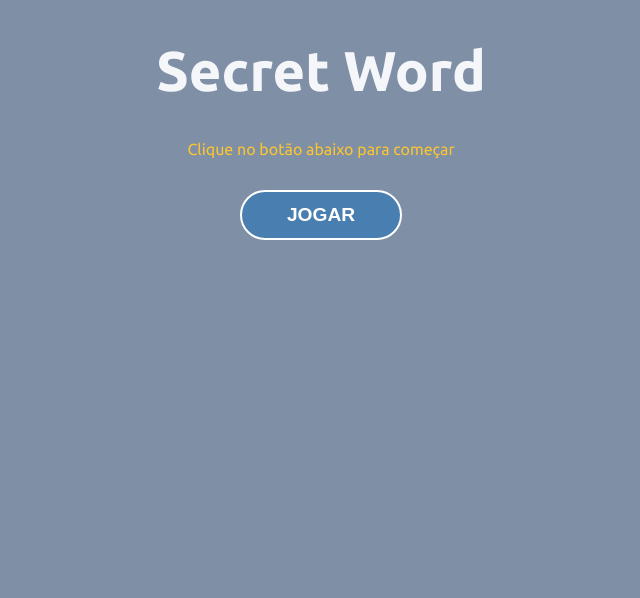
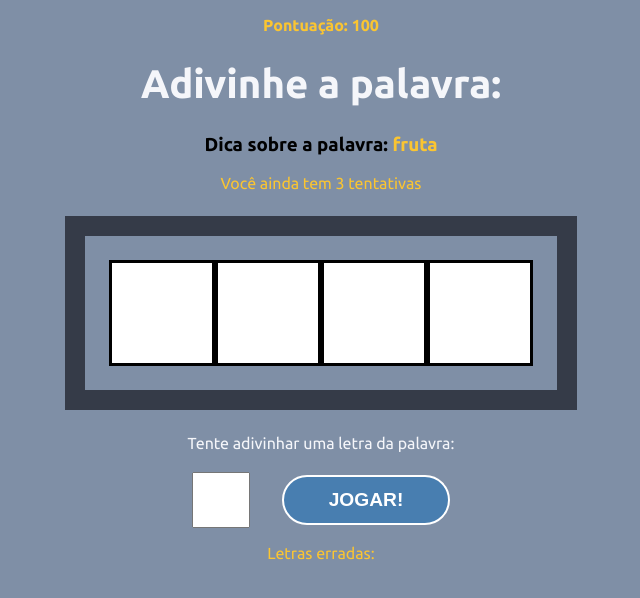
Before and after one commit to torressg/SecretWord, a React (Vite) app: page / in a window 1280 px wide. Shown: the top 598 px of the page, without its empty margins (319-959 px from the left). Built offline with nearby package versions, Linux system fonts and the light colour scheme.

Commit message:
Logic Game

```diff
--- a/src/App.jsx
+++ b/src/App.jsx
@@ -46,6 +46,9 @@ function App() {
 
   // start the game
   function handleStart() {
+    // clear letters
+    clearLetterStates()
+
     // pick word and pick category
     const {word, category} = pickWordAndCategory()
 
@@ -94,7 +97,7 @@ function App() {
     setGuessedLetters([])
     setWrongLetters([])
   }
-
+  // check lose condition
   useEffect(() => {
     if(guesses <= 0) {
       clearLetterStates()
@@ -102,6 +105,19 @@ function App() {
       setGameStage(stages[2].name)
     }
   }, [guesses])
+
+  // check win condition
+  useEffect(() => {
+
+    const uniqueLetters = [... new Set(letters)]
+
+    if(guessedLetters.length === uniqueLetters.length){
+      setScore((actualScore) => actualScore += 50)
+
+      handleStart()
+    }
+
+  },[guessedLetters])
 
   // restart the game
   function retry() {
```
